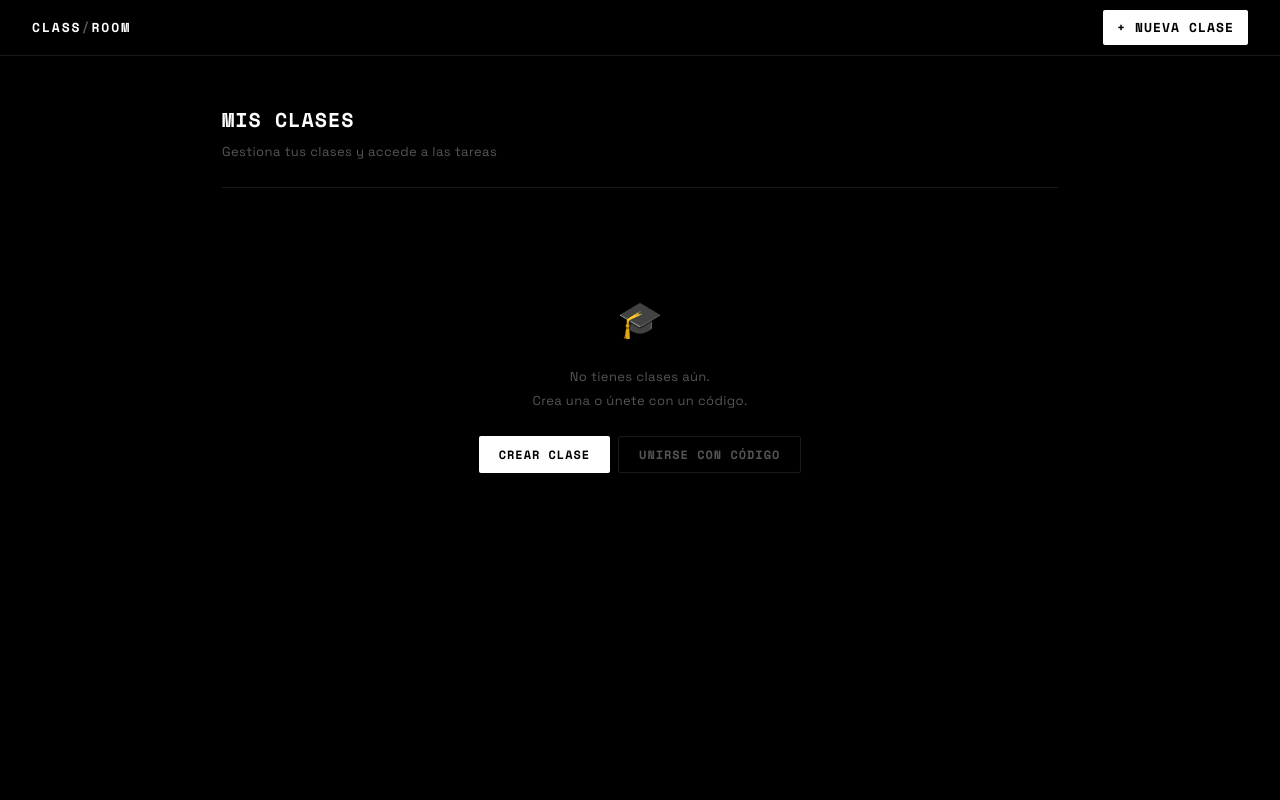
After one commit to Francopaa/classroomSis, a Flask app: template app/templates/index.html in a window 1280 px wide. The commit adds this page. Run offline with Flask 2, Linux system fonts and the light colour scheme; the template is opened without the code that fills it, so the values that code supplies are empty.

Commit message:
feat: conexión a BD, nuevas rutas y rediseño de estilos

```diff
--- a/app/templates/base.html
+++ b/app/templates/base.html
@@ -4,15 +4,91 @@
     <meta charset="UTF-8">
     <meta name="viewport" content="width=device-width, initial-scale=1.0">
     <title>{% block title %}Classroom{% endblock %}</title>
-    <link rel="stylesheet" href="{{ url_for('static', filename='css/main.css') }}">
+    <link rel="preconnect" href="https://fonts.googleapis.com">
+    <link href="https://fonts.googleapis.com/css2?family=Space+Mono:wght@400;700&family=Space+Grotesk:wght@300;400;500;600&display=swap" rel="stylesheet">
+    <style>
+        *, *::before, *::after { box-sizing: border-box; margin: 0; padding: 0; }
+        :root {
+            --bg: #000000; --surface: #0d0d0d; --surface2: #1a1a1a;
+            --border: rgba(255,255,255,0.1); --border-hover: rgba(255,255,255,0.3);
+            --text: #ffffff; --text-muted: #555555; --text-soft: #999999;
+            --accent: #ffffff; --accent-light: rgba(255,255,255,0.06); --accent-glow: rgba(255,255,255,0.08);
+            --green: #ffffff; --green-bg: rgba(255,255,255,0.06);
+            --red: #ffffff; --red-bg: rgba(255,255,255,0.06);
+            --amber: #ffffff; --amber-bg: rgba(255,255,255,0.06);
+            --radius: 2px; --radius-sm: 2px;
+        }
+        body { font-family: 'Space Grotesk', sans-serif; background: var(--bg); color: var(--text); min-height: 100vh; font-size: 15px; line-height: 1.6; }
+
+        /* NAV */
+        nav { background: #000; border-bottom: 1px solid var(--border); padding: 0 2rem; height: 56px; display: flex; align-items: center; justify-content: space-between; position: sticky; top: 0; z-index: 100; }
+        .nav-brand { font-family: 'Space Mono', monospace; font-size: 13px; font-weight: 700; color: #fff; text-decoration: none; letter-spacing: 0.15em; text-transform: uppercase; }
+        .nav-brand span { color: var(--text-muted); }
+        .nav-links { display: flex; align-items: center; gap: 8px; }
+        .nav-link { color: var(--text-muted); text-decoration: none; font-size: 13px; padding: 6px 12px; transition: color 0.1s; letter-spacing: 0.05em; }
+        .nav-link:hover { color: #fff; }
+
+        /* LAYOUT */
+        main { max-width: 900px; margin: 0 auto; padding: 3rem 2rem; }
+        .page-header { margin-bottom: 2.5rem; padding-bottom: 1.5rem; border-bottom: 1px solid var(--border); }
+        .page-header h1 { font-family: 'Space Mono', monospace; font-size: 20px; font-weight: 700; letter-spacing: 0.05em; text-transform: uppercase; }
+        .page-header p { color: var(--text-muted); margin-top: 6px; font-size: 13px; letter-spacing: 0.03em; }
+
+        /* CARD */
+        .card { background: var(--surface); border: 1px solid var(--border); border-radius: var(--radius); padding: 1.5rem; transition: border-color 0.15s; }
+        .card:hover { border-color: var(--border-hover); }
+
+        /* BUTTONS */
+        .btn { display: inline-flex; align-items: center; gap: 6px; padding: 8px 20px; border-radius: var(--radius-sm); font-family: 'Space Mono', monospace; font-size: 12px; font-weight: 700; cursor: pointer; transition: all 0.1s; text-decoration: none; border: none; letter-spacing: 0.08em; text-transform: uppercase; }
+        .btn-primary { background: #fff; color: #000; }
+        .btn-primary:hover { background: #e0e0e0; }
+        .btn-ghost { background: transparent; color: var(--text-muted); border: 1px solid var(--border); }
+        .btn-ghost:hover { color: #fff; border-color: rgba(255,255,255,0.4); }
+
+        /* FORMS */
+        .form-group { margin-bottom: 1.5rem; }
+        .form-label { display: block; font-family: 'Space Mono', monospace; font-size: 11px; font-weight: 700; color: var(--text-muted); margin-bottom: 8px; letter-spacing: 0.1em; text-transform: uppercase; }
+        .form-input, .form-textarea { width: 100%; background: #000; border: 1px solid var(--border); border-radius: var(--radius-sm); padding: 10px 14px; color: #fff; font-family: 'Space Grotesk', sans-serif; font-size: 14px; outline: none; transition: border-color 0.15s; }
+        .form-input:focus, .form-textarea:focus { border-color: rgba(255,255,255,0.5); }
+        .form-textarea { resize: vertical; min-height: 100px; }
+
+        /* BADGES */
+        .badge { display: inline-flex; align-items: center; padding: 2px 8px; border-radius: 0; font-family: 'Space Mono', monospace; font-size: 10px; font-weight: 700; letter-spacing: 0.1em; text-transform: uppercase; border: 1px solid rgba(255,255,255,0.2); color: var(--text-soft); background: transparent; }
+        .badge-green { border-color: rgba(255,255,255,0.3); color: #fff; }
+        .badge-red { border-color: rgba(255,255,255,0.15); color: var(--text-muted); }
+        .badge-amber { border-color: rgba(255,255,255,0.2); color: var(--text-soft); }
+        .badge-accent { border-color: rgba(255,255,255,0.2); color: var(--text-soft); }
+
+        /* ALERTS */
+        .alert { padding: 12px 16px; border-radius: var(--radius-sm); font-size: 13px; margin-bottom: 1rem; border: 1px solid var(--border); font-family: 'Space Mono', monospace; letter-spacing: 0.03em; }
+        .alert-success { border-color: rgba(255,255,255,0.3); color: #fff; }
+        .alert-error { border-color: rgba(255,255,255,0.15); color: var(--text-muted); }
+
+        /* MISC */
+        .empty-state { text-align: center; padding: 4rem 1rem; color: var(--text-muted); }
+        .empty-state p { font-size: 13px; letter-spacing: 0.03em; line-height: 1.8; }
+        .grid-2 { display: grid; grid-template-columns: repeat(auto-fill, minmax(280px, 1fr)); gap: 1px; background: var(--border); border: 1px solid var(--border); }
+        .grid-2 > * { background: #000; }
+        .divider { border: none; border-top: 1px solid var(--border); margin: 1.5rem 0; }
+
+        /* DOT ACCENT — sello Nothing */
+        .dot { display: inline-block; width: 6px; height: 6px; border-radius: 50%; background: #fff; margin-right: 6px; vertical-align: middle; }
+    </style>
+    {% block extra_styles %}{% endblock %}
 </head>
 <body>
     <nav>
-        <a href="/">Classroom</a>
+        <a href="/" class="nav-brand">class<span>/</span>room</a>
+        <div class="nav-links">{% block nav_links %}{% endblock %}</div>
     </nav>
     <main>
+        {% with messages = get_flashed_messages(with_categories=true) %}
+            {% if messages %}{% for category, message in messages %}
+                <div class="alert alert-{{ category }}">{{ message }}</div>
+            {% endfor %}{% endif %}
+        {% endwith %}
         {% block content %}{% endblock %}
     </main>
-    <script src="{{ url_for('static', filename='js/main.js') }}"></script>
+    {% block scripts %}{% endblock %}
 </body>
 </html>
--- /dev/null
+++ b/app/templates/index.html
@@ -0,0 +1,46 @@
+{% extends "base.html" %}
+{% block title %}Classroom — Inicio{% endblock %}
+
+{% block nav_links %}
+<a href="/clases/crear" class="btn btn-primary" style="padding: 7px 14px; font-size: 13px;">+ Nueva clase</a>
+{% endblock %}
+
+{% block content %}
+<div class="page-header">
+    <h1>Mis clases</h1>
+    <p>Gestiona tus clases y accede a las tareas</p>
+</div>
+
+{% if clases %}
+<div class="grid-2">
+    {% for clase in clases %}
+    <a href="/clases/{{ clase.id }}" style="text-decoration: none;">
+        <div class="card" style="cursor: pointer;">
+            <div style="display: flex; justify-content: space-between; align-items: flex-start; margin-bottom: 12px;">
+                <div style="width: 40px; height: 40px; border-radius: 10px; background: var(--accent-light); display: flex; align-items: center; justify-content: center; font-size: 18px;">📚</div>
+                <span class="badge badge-accent">{{ clase.codigo }}</span>
+            </div>
+            <h3 style="font-size: 16px; font-weight: 600; margin-bottom: 4px; color: var(--text);">{{ clase.nombre }}</h3>
+            <p style="font-size: 13px; color: var(--text-muted);">{{ clase.descripcion or 'Sin descripción' }}</p>
+        </div>
+    </a>
+    {% endfor %}
+</div>
+{% else %}
+<div class="empty-state">
+    <div style="font-size: 36px; margin-bottom: 1rem;">🎓</div>
+    <p>No tienes clases aún.<br>Crea una o únete con un código.</p>
+    <div style="display: flex; gap: 8px; justify-content: center; margin-top: 1.5rem;">
+        <a href="/clases/crear" class="btn btn-primary">Crear clase</a>
+        <a href="/clases/unirse" class="btn btn-ghost">Unirse con código</a>
+    </div>
+</div>
+{% endif %}
+
+{% if clases %}
+<div style="margin-top: 1.5rem; display: flex; gap: 8px;">
+    <a href="/clases/crear" class="btn btn-ghost">+ Crear clase</a>
+    <a href="/clases/unirse" class="btn btn-ghost">Unirse con código</a>
+</div>
+{% endif %}
+{% endblock %}
--- a/requirements.txt
+++ b/requirements.txt
@@ -1,3 +1,3 @@
-Flask==3.0.0
+Flask==2.2.5
 Flask-MySQLdb==1.0.1
 python-dotenv==1.0.0
```
Also changed, not shown: app/routes/__init__.py (+2 -13 lines), app/routes/clases.py (+14 -19 lines), app/routes/tareas.py (+21 -4 lines), app/templates/tareas/crear.html (+34 -0 lines), app/templates/tareas/detalle.html (added, +25 -0 lines).
